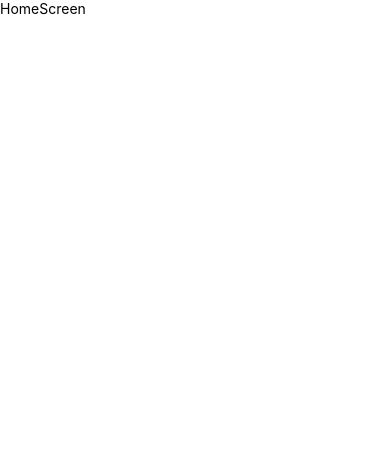
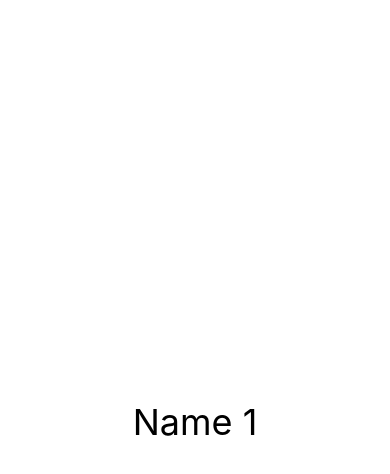
Before and after one commit to wiltrouble/tribo, a React Native app: screen / in a window 390 px wide. Shown: the top 474 px of the page. Built offline with nearby package versions, Linux system fonts and the light colour scheme.

Commit message:
NativeWind config, using styles from tailwindcss

```diff
--- a/App.tsx
+++ b/App.tsx
@@ -1,12 +1,12 @@
 import { StyleSheet, Text, View } from 'react-native'
 import React from 'react'
-import HomeScreen from './src/screens/HomeScreen'
+import HomeScreen from './src/screens'
+import Component from './src/components'
+import Name1 from './src/screens/Name1'
 
 const App = () => {
   return (
-    <View>
-      <HomeScreen />
-    </View>
+    <Name1 />
   )
 }
 
--- /dev/null
+++ b/app.d.ts
@@ -0,0 +1 @@
+/// <reference types="nativewind/types" />
--- a/babel.config.js
+++ b/babel.config.js
@@ -1,3 +1,4 @@
 module.exports = {
   presets: ['module:metro-react-native-babel-preset'],
+  plugins: [["nativewind/babel"]],
 };
--- a/package.json
+++ b/package.json
@@ -10,8 +10,10 @@
     "lint": "eslint . --ext .js,.jsx,.ts,.tsx"
   },
   "dependencies": {
+    "nativewind": "^2.0.11",
     "react": "18.1.0",
-    "react-native": "0.70.2"
+    "react-native": "0.70.2",
+    "tailwindcss": "^3.1.8"
   },
   "devDependencies": {
     "@babel/core": "^7.12.9",
--- /dev/null
+++ b/src/components/index.tsx
@@ -0,0 +1,16 @@
+import { StyleSheet, Text, View } from 'react-native'
+import React from 'react'
+
+const Component = () => {
+  return (
+    <View className="flex h-screen items-center justify-center">
+      <Text className="text-4xl text-black dark:text-white">
+        Component
+      </Text>
+    </View>
+  )
+}
+
+export default Component
+
+const styles = StyleSheet.create({})
--- a/src/screens/HomeScreen/styles.sass
+++ /dev/null
@@ -1,6 +0,0 @@
-.TextSign
-  color: 'red'
-  font-size: 20px
-  font-weight: 700
-  align-self: flex-start
-  margin-bottom: 20px
--- /dev/null
+++ b/src/screens/Name1/index.tsx
@@ -0,0 +1,16 @@
+import { StyleSheet, Text, View } from 'react-native'
+import React from 'react'
+
+const Name1 = () => {
+  return (
+    <View className="flex h-screen items-center justify-center">
+      <Text className="text-4xl text-black dark:text-white">
+        Name 1
+      </Text>
+    </View>
+  )
+}
+
+export default Name1
+
+const styles = StyleSheet.create({})
--- a/src/screens/HomeScreen/index.tsx
+++ b/src/screens/index.tsx
@@ -3,8 +3,10 @@ import React from 'react'
 
 const HomeScreen = () => {
   return (
-    <View>
-      <Text>HomeScreen</Text>
+    <View className="flex h-screen items-center justify-center">
+      <Text className="text-4xl text-black dark:text-white">
+        Home Screen
+      </Text>
     </View>
   )
 }
--- /dev/null
+++ b/tailwind.config.js
@@ -0,0 +1,11 @@
+/** @type {import('tailwindcss').Config} */
+module.exports = {
+  content: [
+    "./src/screens/**/*.{js,ts,jsx,tsx}",
+    "./src/components/**/*.{js,ts,jsx,tsx}",
+  ],
+  theme: {
+    extend: {},
+  },
+  plugins: [],
+};
```
Also changed, not shown: 1 other file (tests, documents, lock files or other folders).
